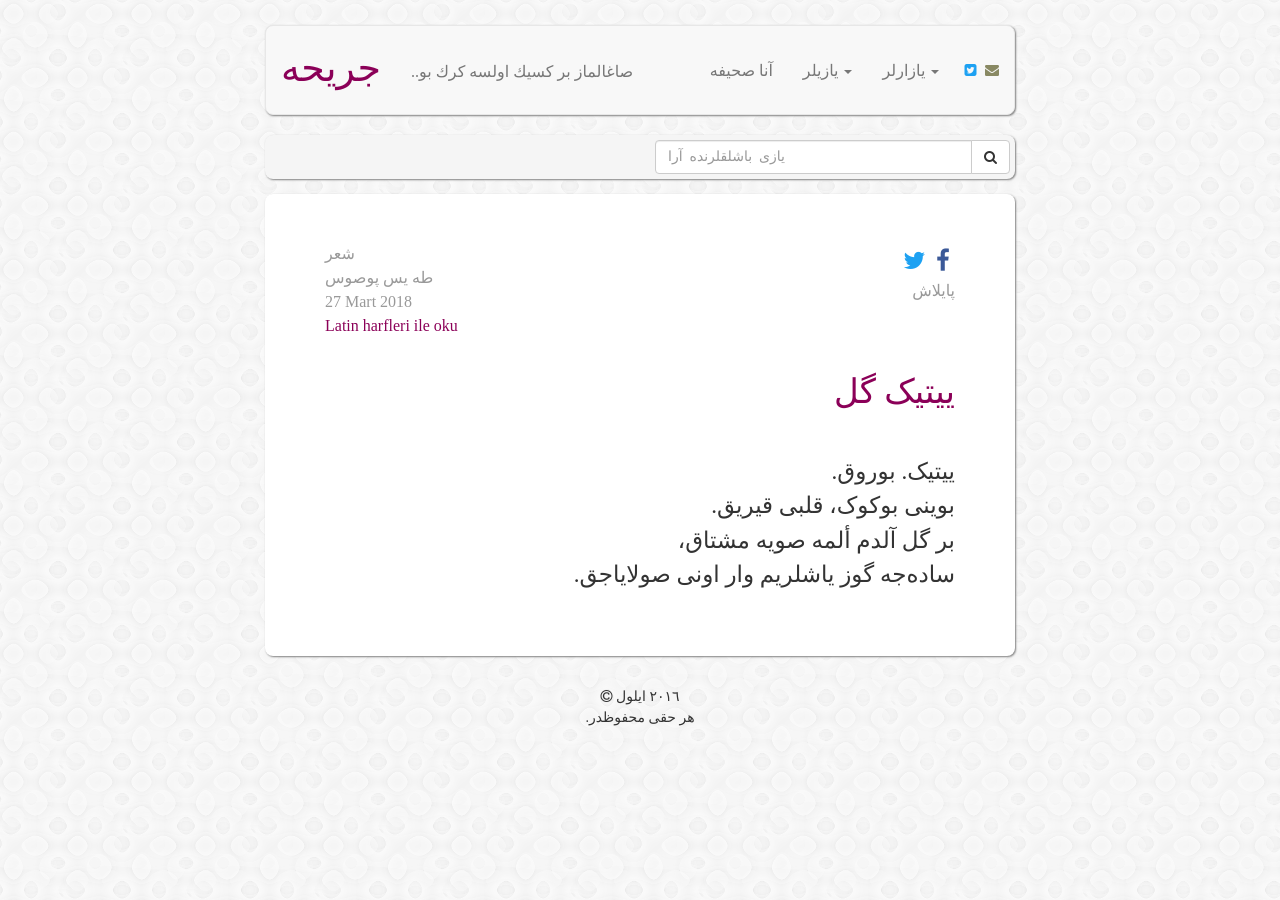
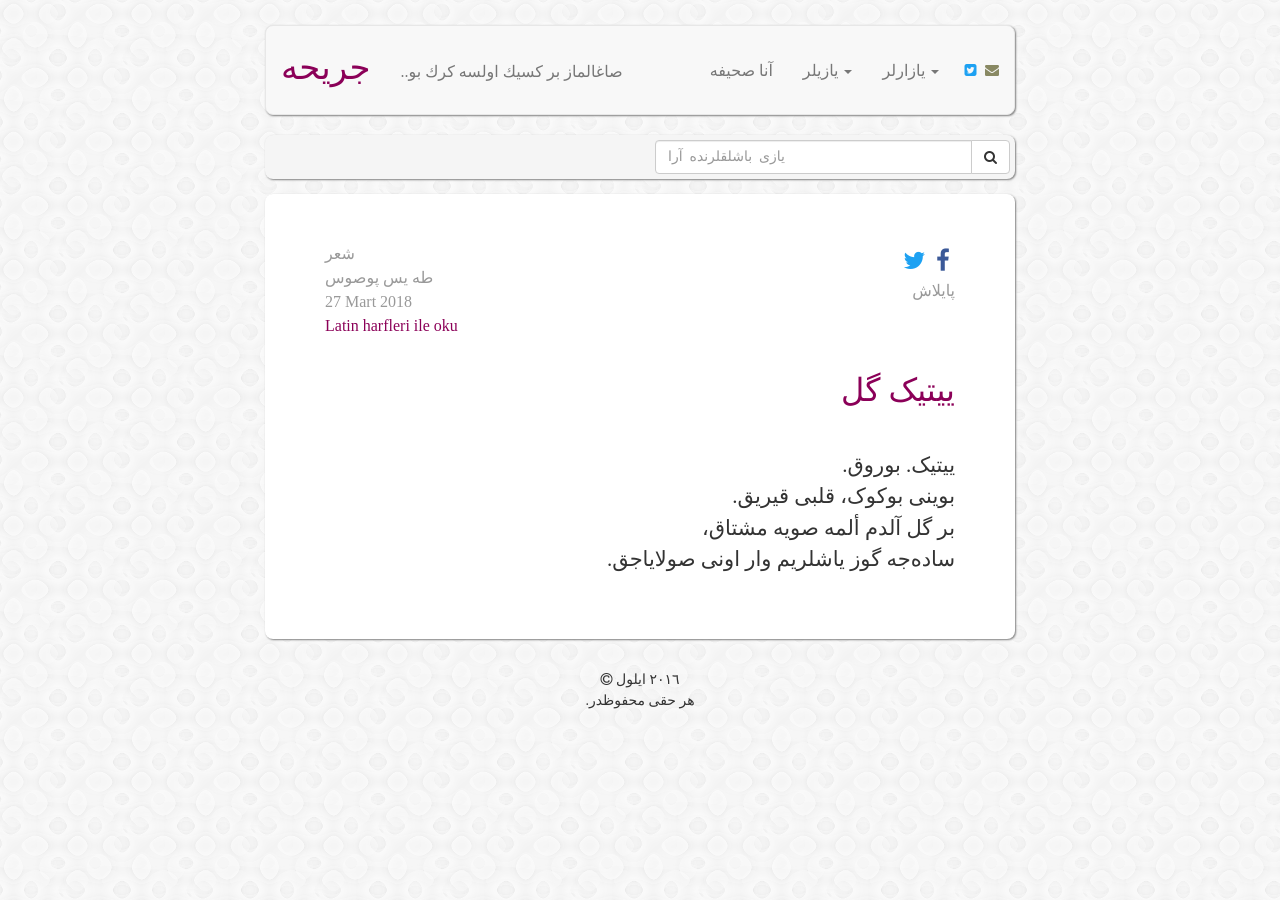
Before and after one commit to muhammedaydogdu/muhammedaydogdu.github.io, a Jekyll site: the page built from _posts/2018-03-27-yitik-gul-os.md, in a window 1280 px wide. Built offline with Jekyll 4.4.1, drawn with Linux system fonts in a browser that asks for light colours; some web fonts are replaced.

Commit message:
Update style.css

```diff
--- a/css/style.css
+++ b/css/style.css
@@ -139,13 +139,13 @@ nav li a.social {
 }
 
 .container .jumbotron .os-text p {
-  font-size: 23px;
+  font-size: 21px;
 }
 
 .container .jumbotron h2.os-text {
-  font-size: 34px;
+  font-size: 32px;
 }
 
 #os-baslik {
-  font-size: 38px;
+  font-size: 34px;
 }
```
